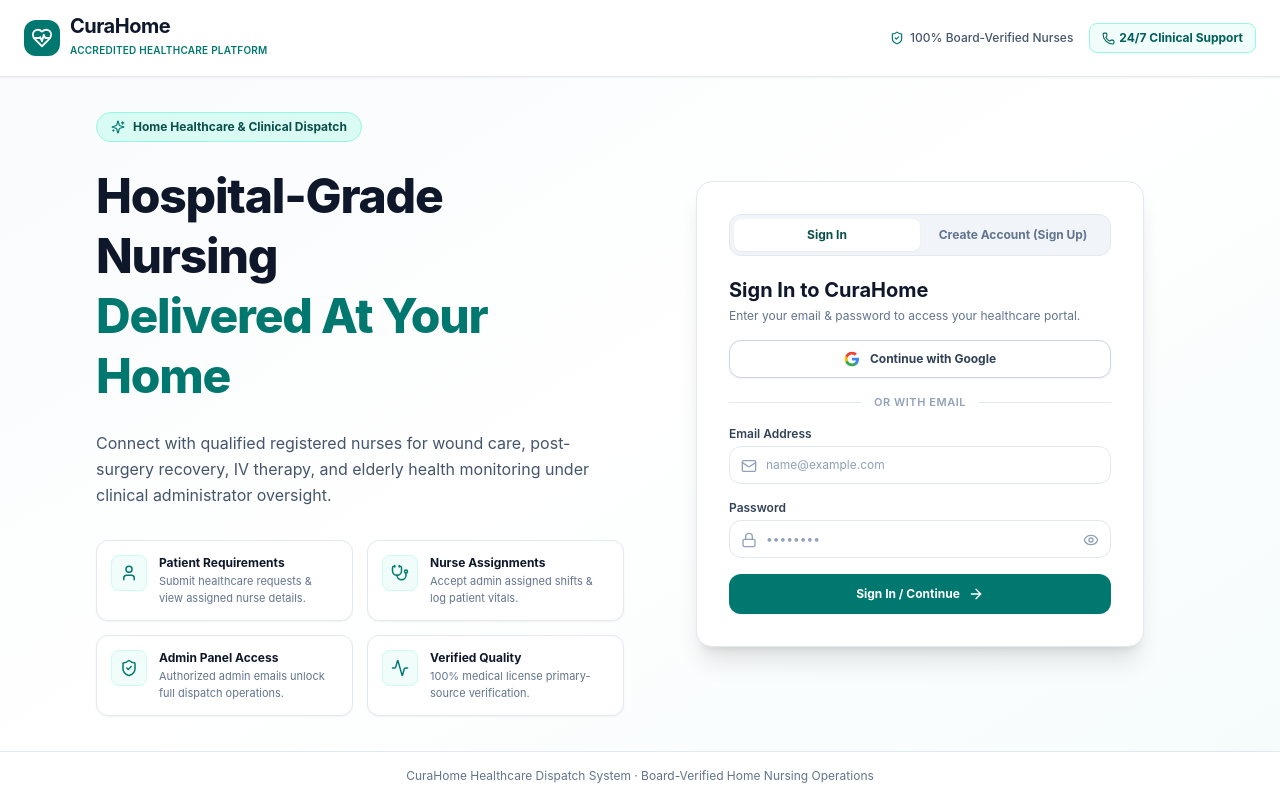
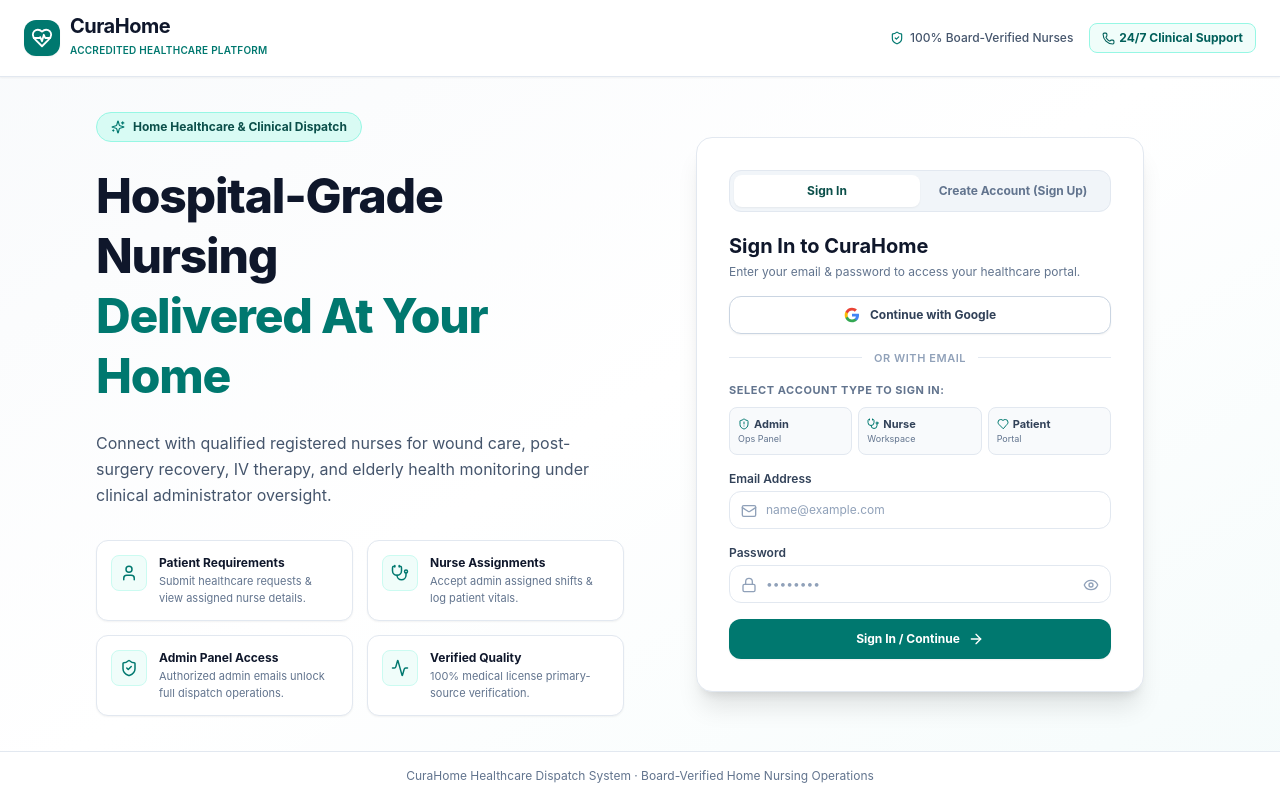
Before and after one commit to aaryankochale-ctrl/curahome, a React (Vite) app: page / in a window 1280 px wide. Built offline with nearby package versions, Linux system fonts and the light colour scheme; no server answers; the database is empty.

Commit message:
feat: add quick account type options for admin nurse and patient on signin screen and allow signing in with any email

```diff
--- a/src/components/auth/AuthPage.tsx
+++ b/src/components/auth/AuthPage.tsx
@@ -351,6 +351,73 @@
                     </div>
                   </div>
 
+                  {/* Account Quick Options / Role Selectors */}
+                  {authMode === 'signin' && (
+                    <div className="mb-4 space-y-2">
+                      <div className="text-[11px] font-bold text-slate-500 uppercase tracking-wider">
+                        Select Account Type to Sign In:
+                      </div>
+                      <div className="grid grid-cols-3 gap-1.5">
+                        <button
+                          type="button"
+                          onClick={() => {
+                            setEmail('admin@curahome.health');
+                            setPassword('password123');
+                          }}
+                          className={`p-2 rounded-lg border text-left transition-all ${
+                            email === 'admin@curahome.health'
+                              ? 'border-teal-600 bg-teal-50/70 text-teal-900 font-bold ring-1 ring-teal-600'
+                              : 'border-slate-200 hover:border-slate-300 bg-slate-50 text-slate-700'
+                          }`}
+                        >
+                          <div className="text-[11px] font-bold flex items-center gap-1">
+                            <ShieldAlert size={12} className="text-teal-700 shrink-0" />
+                            <span>Admin</span>
+                          </div>
+                          <div className="text-[9px] text-slate-500 truncate">Ops Panel</div>
+                        </button>
+
+                        <button
+                          type="button"
+                          onClick={() => {
+                            setEmail('priya.sharma@curahome.health');
+                            setPassword('password123');
+                          }}
+                          className={`p-2 rounded-lg border text-left transition-all ${
+                            email === 'priya.sharma@curahome.health'
+                              ? 'border-teal-600 bg-teal-50/70 text-teal-900 font-bold ring-1 ring-teal-600'
+                              : 'border-slate-200 hover:border-slate-300 bg-slate-50 text-slate-700'
+                          }`}
+                        >
+                          <div className="text-[11px] font-bold flex items-center gap-1">
+                            <Stethoscope size={12} className="text-teal-700 shrink-0" />
+                            <span>Nurse</span>
+                          </div>
+                          <div className="text-[9px] text-slate-500 truncate">Workspace</div>
+                        </button>
+
+                        <button
+                          type="button"
+                          onClick={() => {
+                            setEmail('sarah.jenkins@example.com');
+                            setPassword('password123');
+                          }}
+                          className={`p-2 rounded-lg border text-left transition-all ${
+                            email === 'sarah.jenkins@example.com'
+                              ? 'border-teal-600 bg-teal-50/70 text-teal-900 font-bold ring-1 ring-teal-600'
+                              : 'border-slate-200 hover:border-slate-300 bg-slate-50 text-slate-700'
+                          }`}
+                        >
+                          <div className="text-[11px] font-bold flex items-center gap-1">
+                            <Heart size={12} className="text-teal-700 shrink-0" />
+                            <span>Patient</span>
+                          </div>
+                          <div className="text-[9px] text-slate-500 truncate">Portal</div>
+                        </button>
+                      </div>
+                    </div>
+                  )}
+
                   {/* Auth Form */}
                   <form onSubmit={handleAuthSubmit} className="space-y-4">
                     {authMode === 'signup' && (
--- a/src/context/AppContext.tsx
+++ b/src/context/AppContext.tsx
@@ -336,16 +336,7 @@
         };
       }
     } else {
-      if (
-        !checkIsAdminEmail(cleanEmail) &&
-        !patients.some((p) => p.email.toLowerCase() === cleanEmail) &&
-        !nurses.some((n) => n.email.toLowerCase() === cleanEmail)
-      ) {
-        return {
-          success: false,
-          error: 'Account not found. Please create an account to sign up.',
-        };
-      }
+      // In local mode, if email is not pre-seeded, treat as new user to allow account role setup
     }
 
     const res = loginWithEmail(cleanEmail, password);
```
